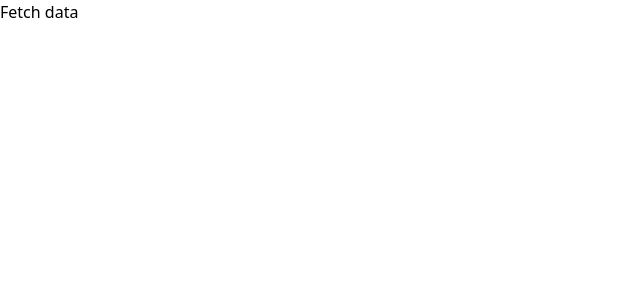
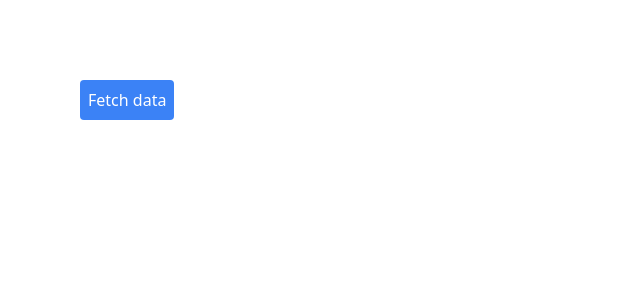
Before and after one commit to Mark-Alexis-Posadas/react-hooks-exercises, a React (Vite) app: page / in a window 1280 px wide. Shown: the top 300 px of the page, without its empty margins (0-640 px from the left). Built offline with nearby package versions, Linux system fonts and the light colour scheme.

Commit message:
additional functionalities in fetch data when click button

```diff
--- a/src/UseEffect/FetchingData/FetchDataWhenClick.jsx
+++ b/src/UseEffect/FetchingData/FetchDataWhenClick.jsx
@@ -6,6 +6,7 @@ export const FetchDataWhenClick = () => {
   const [data, setData] = useState([]);
   const [displayData, setDisplayData] = useState(false);
   const [isFetching, setIsFetching] = useState(false);
+  const [isFetched, setIsFetched] = useState(false);
 
   useEffect(() => {
     if (displayData) {
@@ -15,26 +16,43 @@ export const FetchDataWhenClick = () => {
           const response = await fetch(url);
           const dataJson = await response.json();
           setData(dataJson);
+          setIsFetched(true);
         } catch (error) {
           console.log(error);
         } finally {
           setIsFetching(false);
           setDisplayData(false);
         }
-      }, 2000); // Adjust the timeout as needed
+      }, 4000);
 
       return () => clearTimeout(timer);
     }
   }, [displayData]);
 
+  const handleClick = () => {
+    setDisplayData(true);
+  };
+
   return (
-    <div>
-      <ul>
+    <div className="p-20">
+      <ul className="grid grid-cols-1 md:grid-cols-2 lg:grid-cols-3 gap-6">
         {data.map((item) => (
-          <li key={item.id}>{item.title}</li>
+          <li
+            key={item.id}
+            className="p-5 bg-white rounded-lg shadow-lg hover:shadow-xl transition-shadow duration-300"
+          >
+            <h2 className="text-xl font-semibold mb-2">{item.title}</h2>
+            <p className="text-gray-700">{item.body}</p>
+          </li>
         ))}
       </ul>
-      <button onClick={() => setDisplayData(true)}>
+      <button
+        onClick={handleClick}
+        disabled={isFetching || isFetched}
+        className={`bg-blue-500 text-white rounded p-2 ${
+          isFetching || isFetched ? "opacity-50 cursor-not-allowed" : ""
+        }`}
+      >
         {isFetching ? "Please wait, data is fetching" : "Fetch data"}
       </button>
     </div>
```
